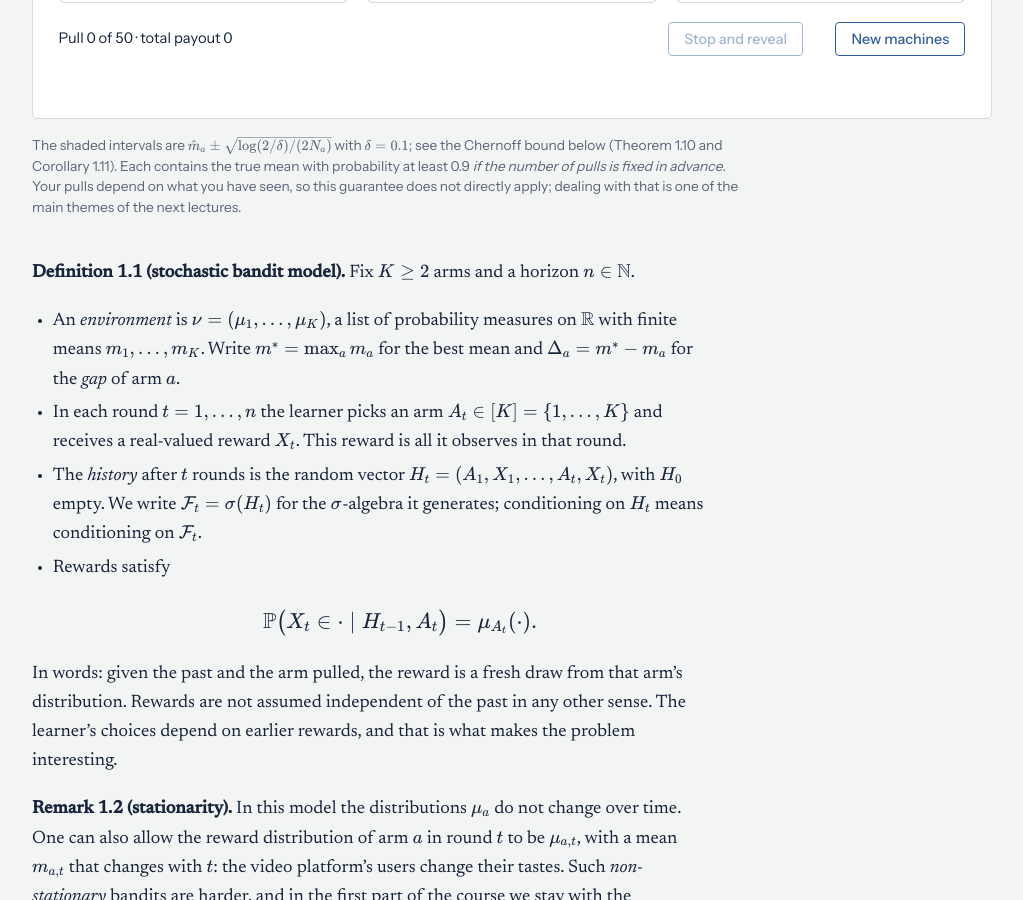
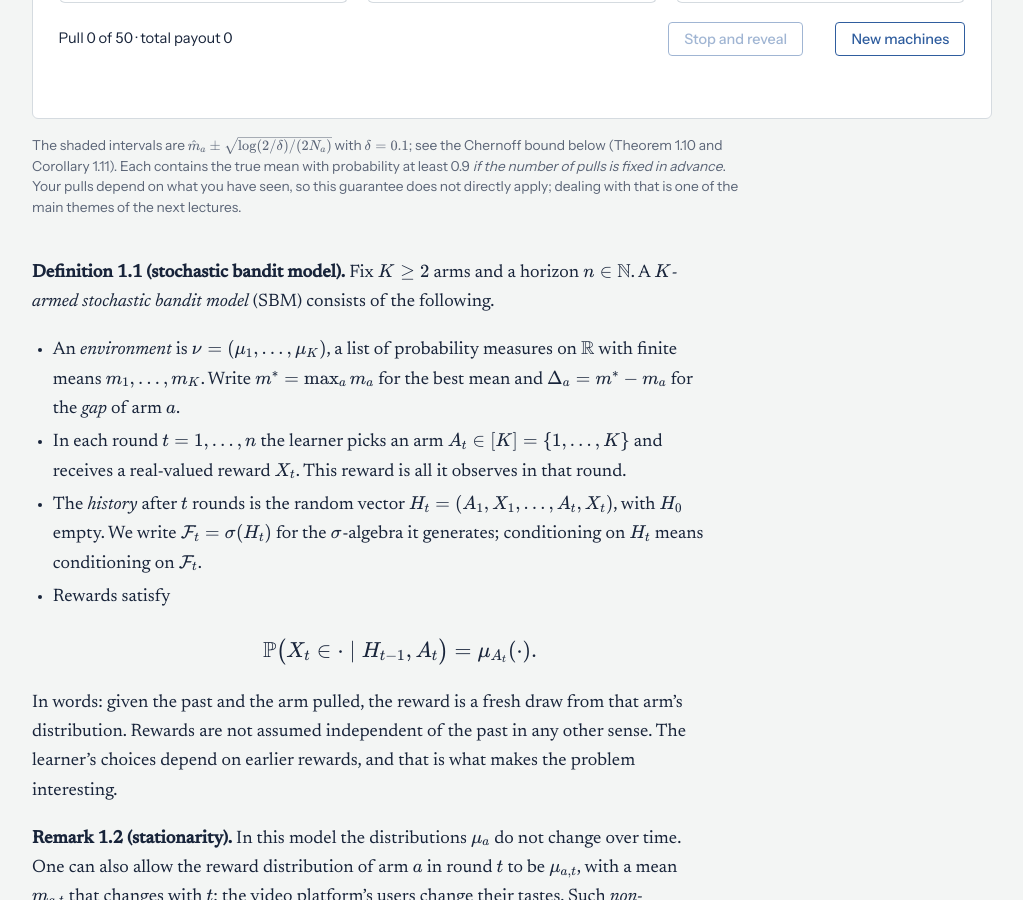
Before and after one commit to iyertejas/iyertejas.github.io, a Jekyll site: the page built from course-rl-2026-lecture-1.md, in a window 1280 px wide and 900 px high, scrolled down 1171 px. Shown: the whole window, without its empty margins (128-1151 px from the left). Built offline with Jekyll 4.4.1, drawn with Linux system fonts in a browser that asks for light colours; some of the changed text lies outside the part shown.

Commit message:
RL course: name the stochastic bandit model SBM

```diff
--- a/course-rl-2026-lecture-1.md
+++ b/course-rl-2026-lecture-1.md
@@ -28,7 +28,7 @@ A learner repeatedly chooses between $$K$$ options, called *arms*, and receives
 The shaded intervals are $$\hat m_a \pm \sqrt{\log(2/\delta)/(2N_a)}$$ with $$\delta = 0.1$$; see the Chernoff bound below (Theorem 1.10 and Corollary 1.11). Each contains the true mean with probability at least 0.9 *if the number of pulls is fixed in advance*. Your pulls depend on what you have seen, so this guarantee does not directly apply; dealing with that is one of the main themes of the next lectures.
 {: .caption}
 
-**Definition 1.1 (stochastic bandit model).** Fix $$K \ge 2$$ arms and a horizon $$n \in \mathbb N$$.
+**Definition 1.1 (stochastic bandit model).** Fix $$K \ge 2$$ arms and a horizon $$n \in \mathbb N$$. A *$$K$$-armed stochastic bandit model* (SBM) consists of the following.
 
 - An *environment* is $$\nu = (\mu_1, \dots, \mu_K)$$, a list of probability measures on $$\mathbb R$$ with finite means $$m_1, \dots, m_K$$. Write $$m^* = \max_a m_a$$ for the best mean and $$\Delta_a = m^* - m_a$$ for the *gap* of arm $$a$$.
 - In each round $$t = 1, \dots, n$$ the learner picks an arm $$A_t \in [K] = \{1, \dots, K\}$$ and receives a real-valued reward $$X_t$$. This reward is all it observes in that round.
@@ -71,7 +71,7 @@ $$
 
 Always playing arm $$a$$ gives regret $$n\Delta_a$$, and playing uniformly at random gives $$\frac nK \sum_a \Delta_a$$ (Exercise 1). Both grow linearly in $$n$$. The central question of the first part of the course is how slowly regret can grow, and what stops it from growing more slowly.
 
-**Lemma 1.6 (regret decomposition).** For every policy $$\pi$$,
+**Lemma 1.6 (regret decomposition).** In any SBM, for every policy $$\pi$$,
 
 $$
 R_n(\pi) = \sum_{a=1}^K \Delta_a\, \mathbb E_\pi[N_a(n)].
```
Also changed, not shown: course-rl-2026-sheet-1.md (+1 -1 lines).
